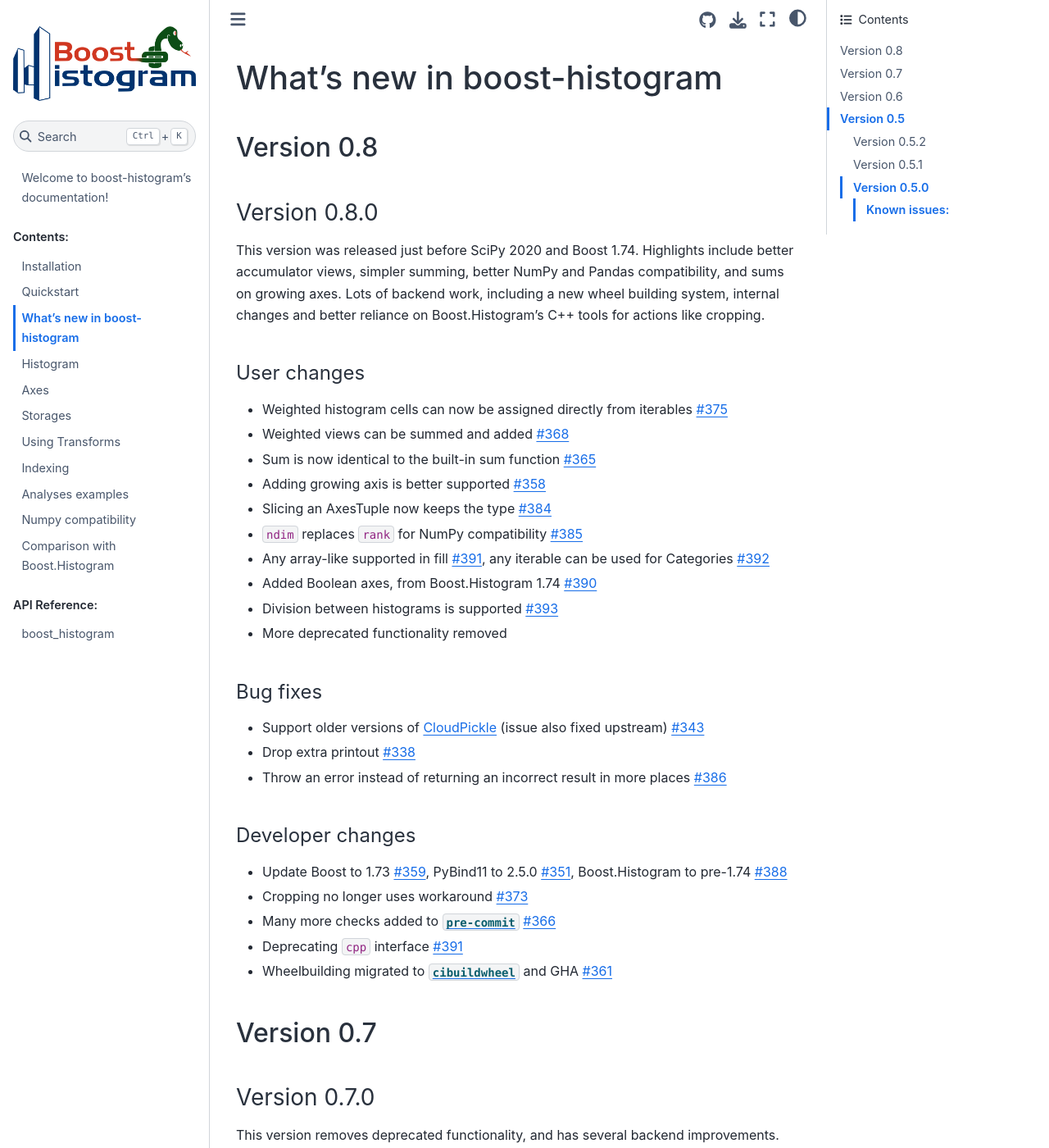
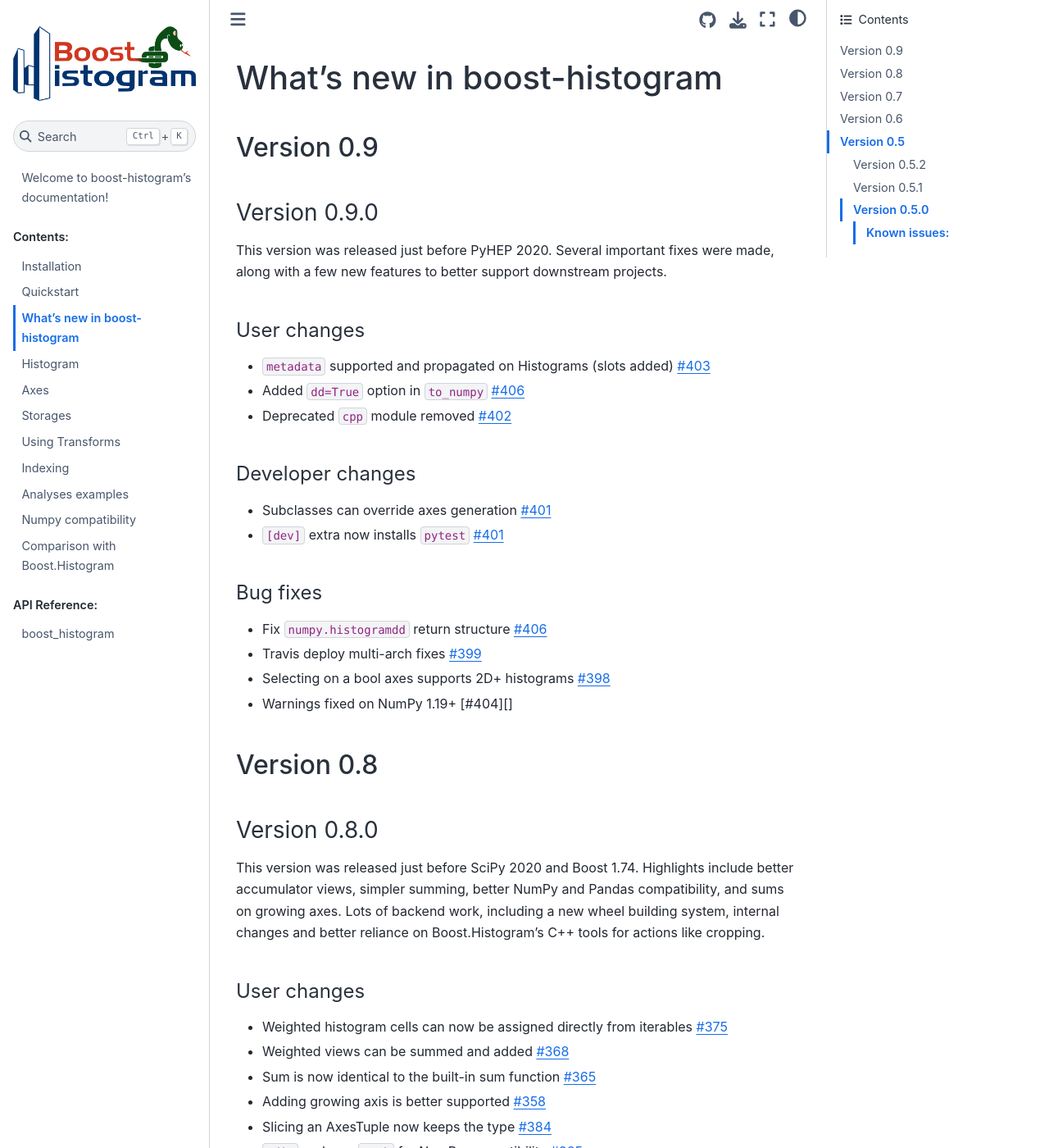
Before and after one commit to scikit-hep/boost-histogram, a Sphinx documentation site: the page built from docs/CHANGELOG.md, in a window 1280 px wide and 1400 px high. Shown: the whole window at 82% size. Built offline with Sphinx 7.4.7 and the Sphinx Book theme 1.1.4, drawn with Linux system fonts in a browser that asks for light colours; pages that are not in the unit, such as notebooks, are missing from menus.

Commit message:
docs: changelog

```diff
--- a/docs/CHANGELOG.md
+++ b/docs/CHANGELOG.md
@@ -1,4 +1,33 @@
 # What's new in boost-histogram
+
+## Version 0.9
+### Version 0.9.0
+
+This version was released just before PyHEP 2020. Several important fixes were made,
+along with a few new features to better support downstream projects.
+
+#### User changes
+
+* `metadata` supported and propagated on Histograms (slots added) [#403][]
+* Added `dd=True` option in `to_numpy` [#406][]
+* Deprecated `cpp` module removed [#402][]
+
+#### Developer changes
+* Subclasses can override axes generation [#401][]
+* `[dev]` extra now installs `pytest` [#401][]
+
+#### Bug fixes
+* Fix `numpy.histogramdd` return structure [#406][]
+* Travis deploy multi-arch fixes [#399][]
+* Selecting on a bool axes supports 2D+ histograms [#398][]
+* Warnings fixed on NumPy 1.19+ [#404][]
+
+[#398]: https://github.com/scikit-hep/boost-histogram/pull/398
+[#399]: https://github.com/scikit-hep/boost-histogram/pull/399
+[#401]: https://github.com/scikit-hep/boost-histogram/pull/401
+[#402]: https://github.com/scikit-hep/boost-histogram/pull/402
+[#403]: https://github.com/scikit-hep/boost-histogram/pull/403
+[#406]: https://github.com/scikit-hep/boost-histogram/pull/406
 
 ## Version 0.8
 ### Version 0.8.0
```
